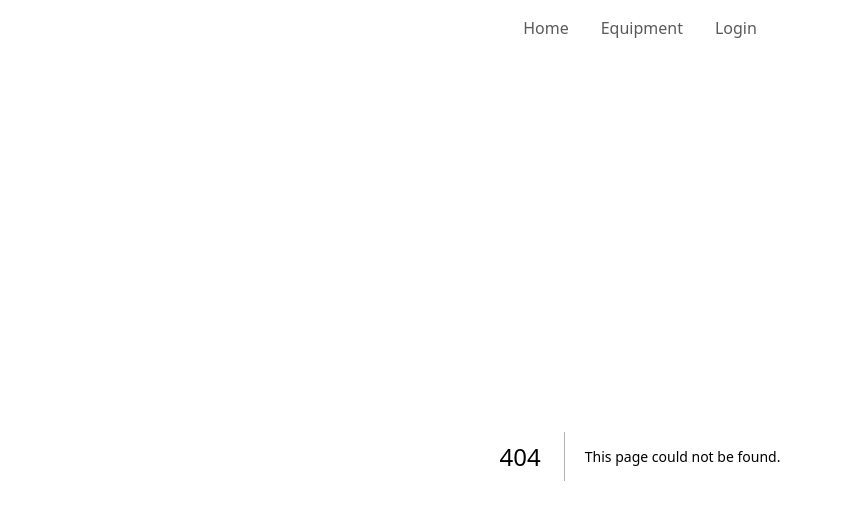
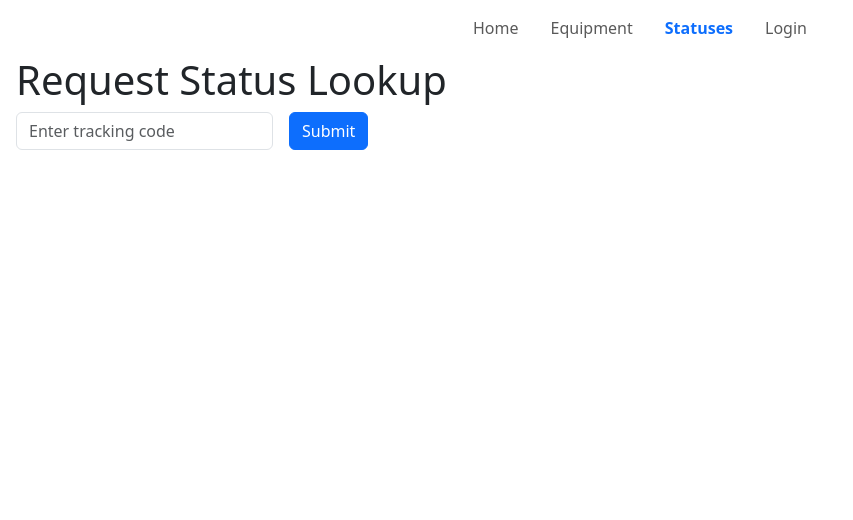
Before and after one commit to 000926085/emergingweb_a2, a Next.js app: page /statuses in a window 1280 px wide. Before the commit this address had no page. Shown: the top 520 px of the page, without its empty margins (0-853 px from the left). Built offline with nearby package versions, Linux system fonts and the light colour scheme.

Commit message:
Implemented page where a requester can supply their request tracking code to view its status.

```diff
--- a/app/navbar.js
+++ b/app/navbar.js
@@ -26,6 +26,13 @@ export default function NavLinks() {
           </li>
           <li className="nav-item">
             <Link
+                className={`nav-link ${pathname === '/statuses' ? 'active text-primary fw-semibold' : ''}`}
+                href="/statuses">
+                Statuses
+            </Link>
+          </li>
+          <li className="nav-item">
+            <Link
                 className={`nav-link ${pathname === '/login' ? 'active text-primary fw-semibold' : ''}`}
                 href="/login">
                 Login
--- /dev/null
+++ b/app/statuses/page.js
@@ -0,0 +1,46 @@
+import { redirect } from 'next/navigation';
+import { getDb } from '@/lib/db';
+
+export default async function StatusRequests() {
+    async function lookupStatus(formData) {
+        'use server';
+
+        const rawCode = formData.get('inputTracking');
+        if (typeof rawCode !== 'string' || !rawCode.trim()) {
+            return;
+        }
+
+        const code = rawCode.trim();
+        const db = await getDb();
+        const request = await db.get(
+            'SELECT tracking_code FROM loan_requests WHERE tracking_code = ?',
+            [code]
+        );
+
+        if (!request) { return; }
+
+        redirect(`/statuses/${encodeURIComponent(code)}`);
+    }
+
+    return (
+        <div className='mx-3'>
+            <h1>Request Status Lookup</h1>
+
+            <form className="row g-3 align-items-center" action={lookupStatus}>
+                <div className="col-auto">
+                    <input
+                    type="text"
+                    className="form-control"
+                    name="inputTracking"
+                    id="inputTracking"
+                    placeholder="Enter tracking code"
+                    required
+                    />
+                </div>
+                <div className="col-auto">
+                    <button type="submit" className="btn btn-primary">Submit</button>
+                </div>
+            </form>
+        </div>
+    );
+}
```
Also changed, not shown: app/statuses/[code]/page.js (added, +31 -0 lines), initdb.js (+19 -2 lines). Lines whose indentation alone changed are shown as unchanged.
